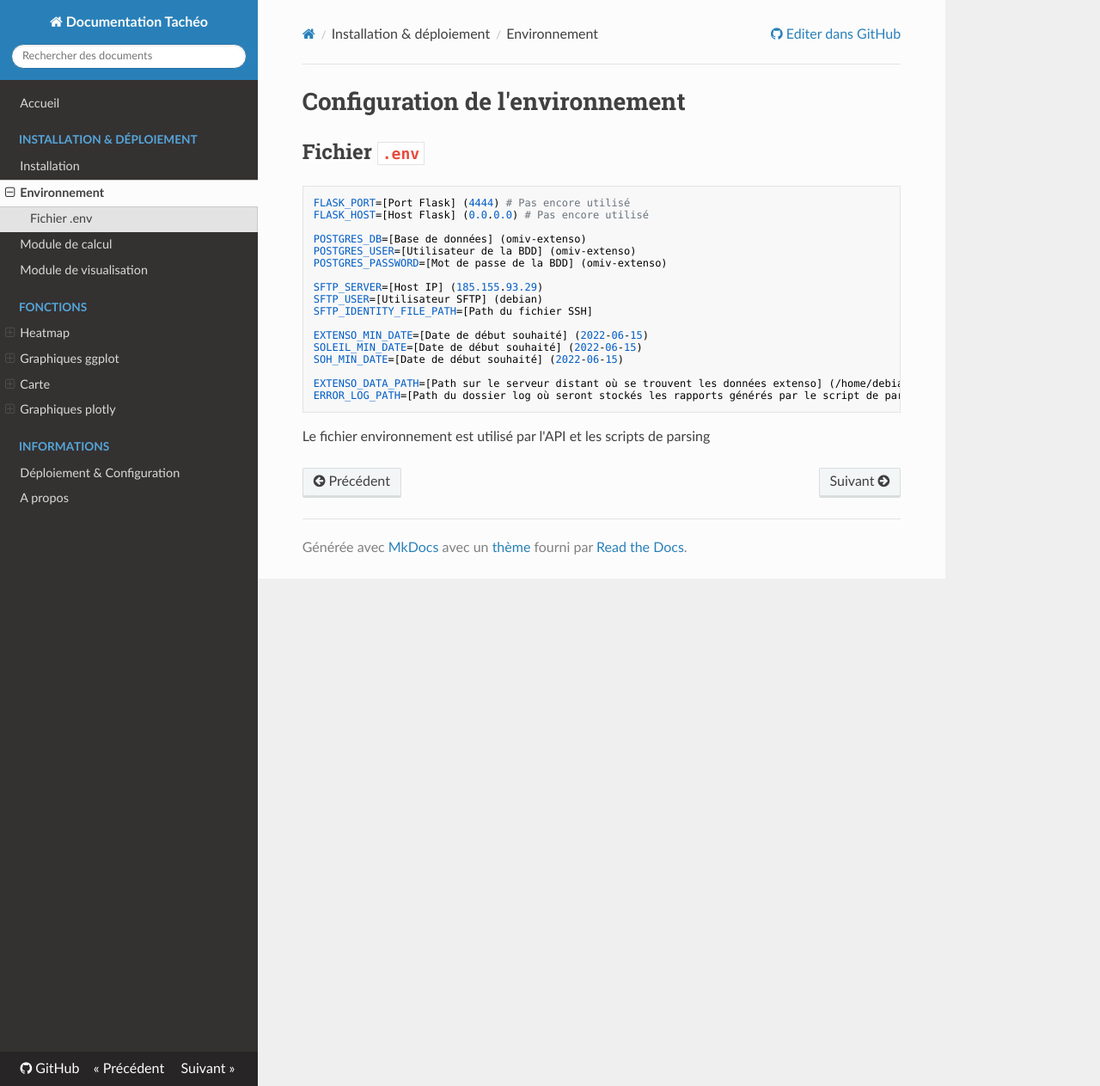
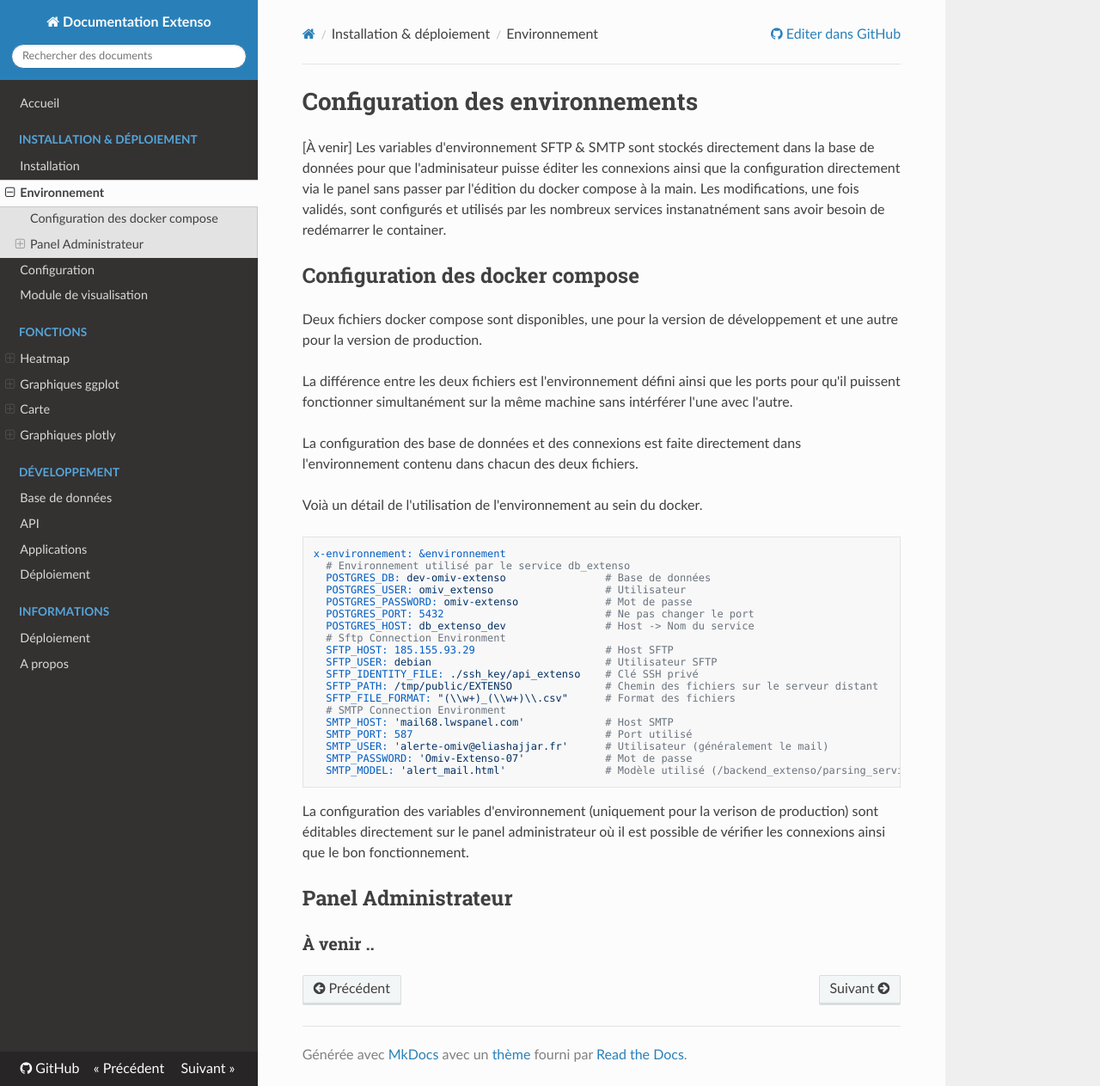
Before and after one commit to EliasJHL/Extenso_OMIV_Geodesy, an MkDocs documentation site: the page built from docs/environnement.md, in a window 1280 px wide and 1263 px high. Shown: the whole window at 86% size. Built offline with MkDocs 1.6.1, drawn with Linux system fonts in a browser that asks for light colours; nearby versions of some CDN libraries.

Commit message:
[update] doc updated

````diff
--- a/docs/environnement.md
+++ b/docs/environnement.md
@@ -1,25 +1,41 @@
-# Configuration de l'environnement
+# Configuration des environnements
 
-## Fichier `.env`
+[À venir] Les variables d'environnement SFTP & SMTP sont stockés directement dans la base de données pour que l'adminisateur puisse éditer les connexions ainsi que la configuration directement via le panel sans passer par l'édition du docker compose à la main. Les modifications, une fois validés, sont configurés et utilisés par les nombreux services instanatnément sans avoir besoin de redémarrer le container.
+
+## Configuration des docker compose
+
+Deux fichiers docker compose sont disponibles, une pour la version de développement et une autre pour la version de production.
+
+La différence entre les deux fichiers est l'environnement défini ainsi que les ports pour qu'il puissent fonctionner simultanément sur la même machine sans intérférer l'une avec l'autre.
+
+La configuration des base de données et des connexions est faite directement dans l'environnement contenu dans chacun des deux fichiers.
+
+Voià un détail de l'utilisation de l'environnement au sein du docker.
 
 ```
-FLASK_PORT=[Port Flask] (4444) # Pas encore utilisé
-FLASK_HOST=[Host Flask] (0.0.0.0) # Pas encore utilisé
-
-POSTGRES_DB=[Base de données] (omiv-extenso)
-POSTGRES_USER=[Utilisateur de la BDD] (omiv-extenso)
-POSTGRES_PASSWORD=[Mot de passe de la BDD] (omiv-extenso)
-
-SFTP_SERVER=[Host IP] (185.155.93.29)
-SFTP_USER=[Utilisateur SFTP] (debian)
-SFTP_IDENTITY_FILE_PATH=[Path du fichier SSH]
-
-EXTENSO_MIN_DATE=[Date de début souhaité] (2022-06-15)
-SOLEIL_MIN_DATE=[Date de début souhaité] (2022-06-15)
-SOH_MIN_DATE=[Date de début souhaité] (2022-06-15)
-
-EXTENSO_DATA_PATH=[Path sur le serveur distant où se trouvent les données extenso] (/home/debian/data/extenso)
-ERROR_LOG_PATH=[Path du dossier log où seront stockés les rapports générés par le script de parsing] (./parsing_scripts/logs)
+x-environnement: &environnement
+  # Environnement utilisé par le service db_extenso
+  POSTGRES_DB: dev-omiv-extenso                # Base de données
+  POSTGRES_USER: omiv_extenso                  # Utilisateur
+  POSTGRES_PASSWORD: omiv-extenso              # Mot de passe
+  POSTGRES_PORT: 5432                          # Ne pas changer le port
+  POSTGRES_HOST: db_extenso_dev                # Host -> Nom du service
+  # Sftp Connection Environment
+  SFTP_HOST: 185.155.93.29                     # Host SFTP
+  SFTP_USER: debian                            # Utilisateur SFTP
+  SFTP_IDENTITY_FILE: ./ssh_key/api_extenso    # Clé SSH privé
+  SFTP_PATH: /tmp/public/EXTENSO               # Chemin des fichiers sur le serveur distant
+  SFTP_FILE_FORMAT: "(\\w+)_(\\w+)\\.csv"      # Format des fichiers
+  # SMTP Connection Environment
+  SMTP_HOST: 'mail68.lwspanel.com'             # Host SMTP
+  SMTP_PORT: 587                               # Port utilisé
+  SMTP_USER: 'alerte-omiv@eliashajjar.fr'      # Utilisateur (généralement le mail)
+  SMTP_PASSWORD: 'Omiv-Extenso-07'             # Mot de passe
+  SMTP_MODEL: 'alert_mail.html'                # Modèle utilisé (/backend_extenso/parsing_service/mail_model/)
 ```
 
-Le fichier environnement est utilisé par l'API et les scripts de parsing
+La configuration des variables d'environnement (uniquement pour la verison de production) sont éditables directement sur le panel administrateur où il est possible de vérifier les connexions ainsi que le bon fonctionnement.
+
+## Panel Administrateur
+
+### À venir ..
--- a/mkdocs.yml
+++ b/mkdocs.yml
@@ -1,11 +1,11 @@
-site_name: Documentation Tachéo
+site_name: Documentation Extenso
 
 nav:
   - Accueil: index.md
   - Installation & déploiement :
     - Installation: installation.md
     - Environnement: environnement.md
-    - Module de calcul: calcul.md
+    - Configuration: config.md
     - Module de visualisation: visualisation.md
   - Fonctions :
     - Heatmap:
@@ -22,6 +22,11 @@ nav:
       - Fonction 1: 'fg.md'
       - Fonction 2: 'df.md'
       - Fonction 3: 'sd.md'
+  - Développement :
+    - Base de données: 'config_dev.md'
+    - API: 'utilisation.md'
+    - Applications: 'frontend.md'
+    - Déploiement: 'deploy.md'
   - Informations :
     - Déploiement & Configuration: 'deploy.md'
     - A propos: 'about.md'
````
Also changed, not shown: docs/calcul.md (deleted, +0 -30 lines), docs/config.md (added, +83 -0 lines), docs/deploy.md (+2 -0 lines), docs/index.md (+2 -6 lines), docs/installation.md (+14 -40 lines).
